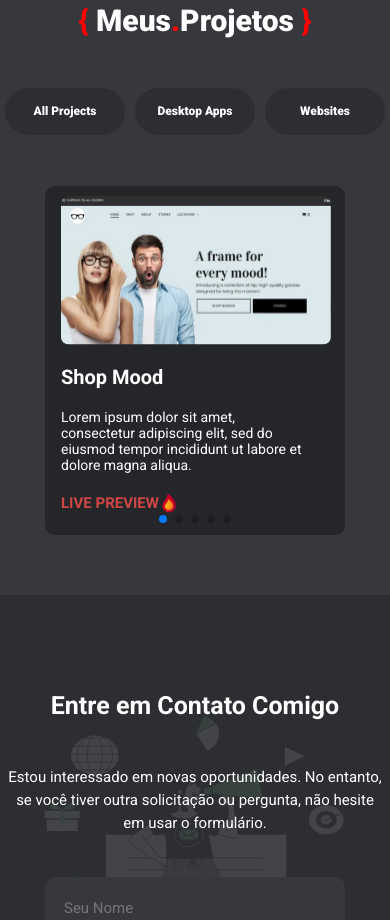
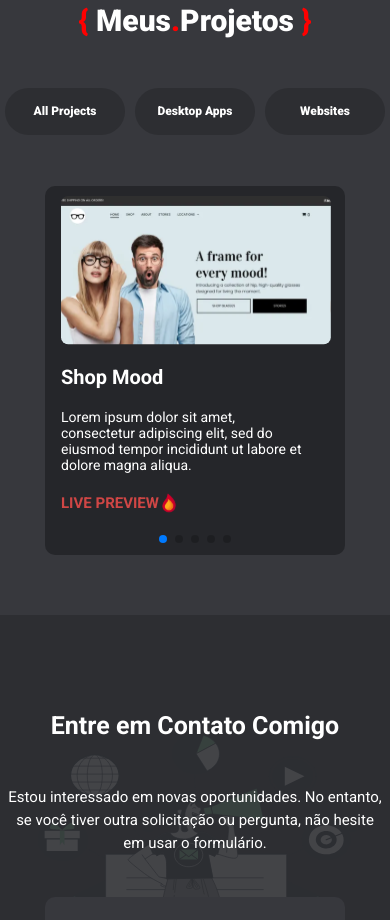
Before and after one commit to PedroAlex65/portifolio, a React (Vite) app: page / in a window 390 px wide. Shown: the part 3560-4480 px from the top of the page. Built offline with nearby package versions, Linux system fonts and the light colour scheme.

Commit message:
display-mobile

```diff
--- a/src/Componentes/Swiper/style.css
+++ b/src/Componentes/Swiper/style.css
@@ -50,6 +50,7 @@ p {
         width: 300px;
         height: 400px;
         border-radius: 10px;
+        padding-bottom: 420px;
     }
 
     .cardSlider {
@@ -63,8 +64,7 @@ p {
         flex-direction: column;
     }
 
-    .box-projects>img {
-    }
+
 
     h1 {
         color: #fff;
```
